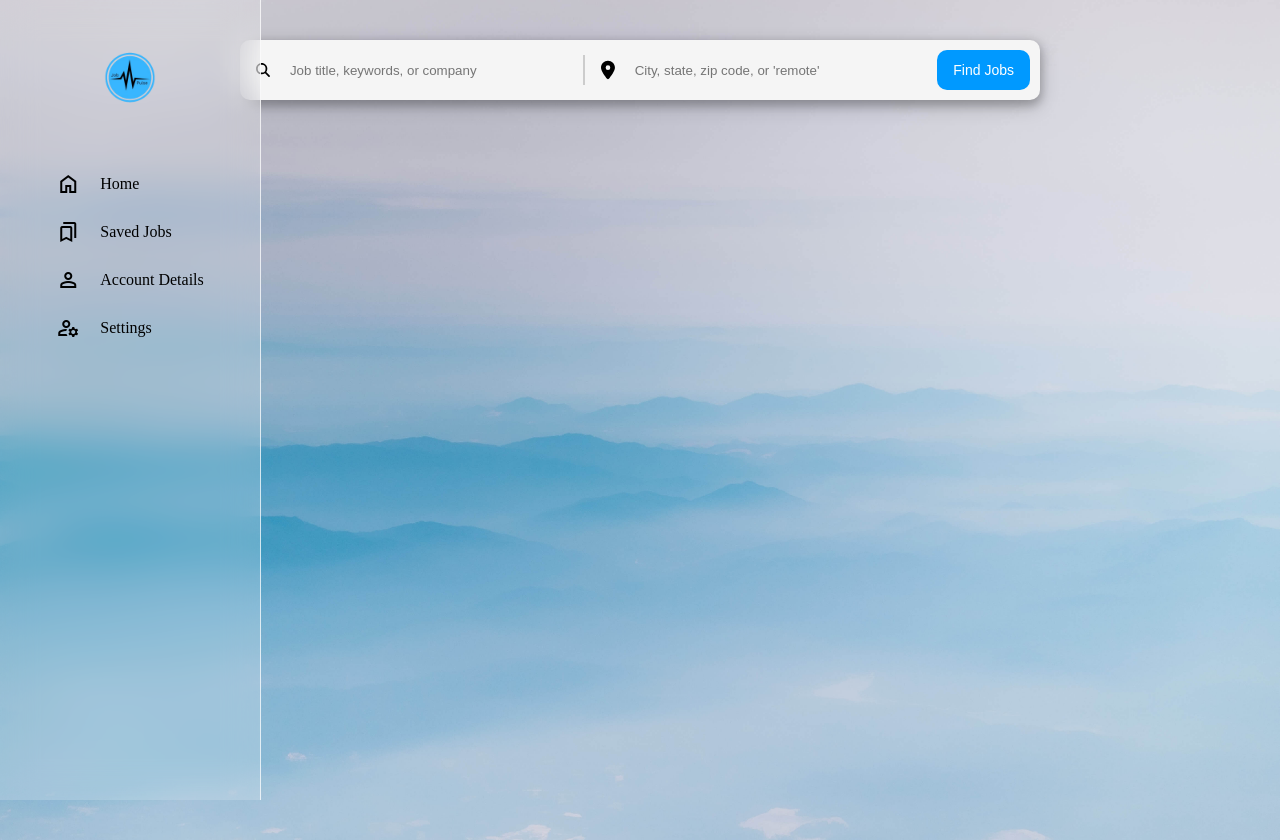
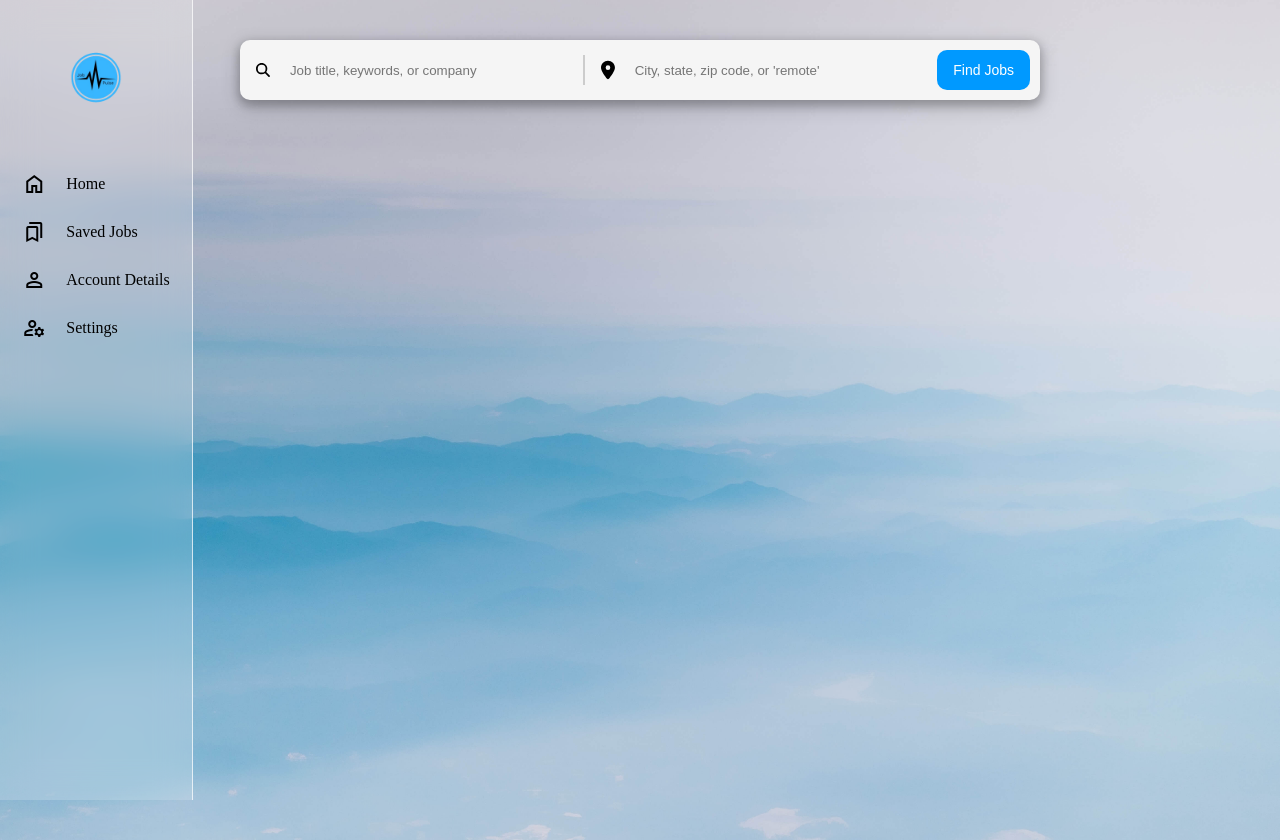
Before and after one commit to StructAnish/Job-search-portal, a Flask app: page /jobs in a window 1280 px wide. Run offline with Flask 3, Linux system fonts and the light colour scheme; some libraries are stand-ins or nearby versions.

Commit message:
Minor changes

```diff
--- a/job-scrap/static/css/jobs/jobs.css
+++ b/job-scrap/static/css/jobs/jobs.css
@@ -95,12 +95,12 @@ body {
 
 h1{
   margin: 40px;
-  margin-left: 15%;
+  margin-left: 8%;
 
 }
 
 #job-results{
-  margin-left: 10%;
+  margin-left: 6%;
 }
 
 .job{
--- a/job-scrap/static/css/sidebar.css
+++ b/job-scrap/static/css/sidebar.css
@@ -2,7 +2,7 @@
     position: fixed;
     top: 0;
     left: 0;
-    width: 110px;
+    width: 5%;
     height: 100%;
     display: flex;
     align-items: center;
@@ -15,7 +15,7 @@
 }
 
 .sidebar:hover {
-    width: 260px;
+    width: 15%;
 }
 
 .sidebar .logo {
```
